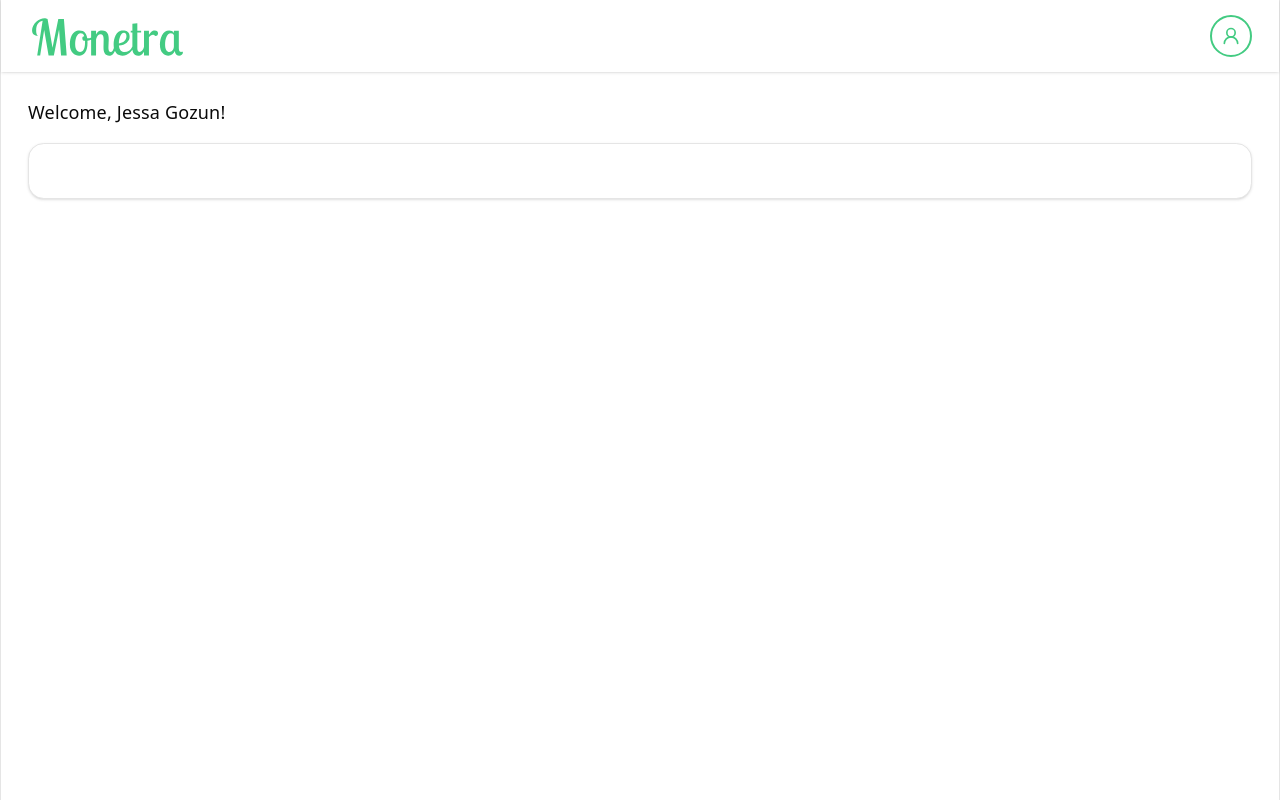
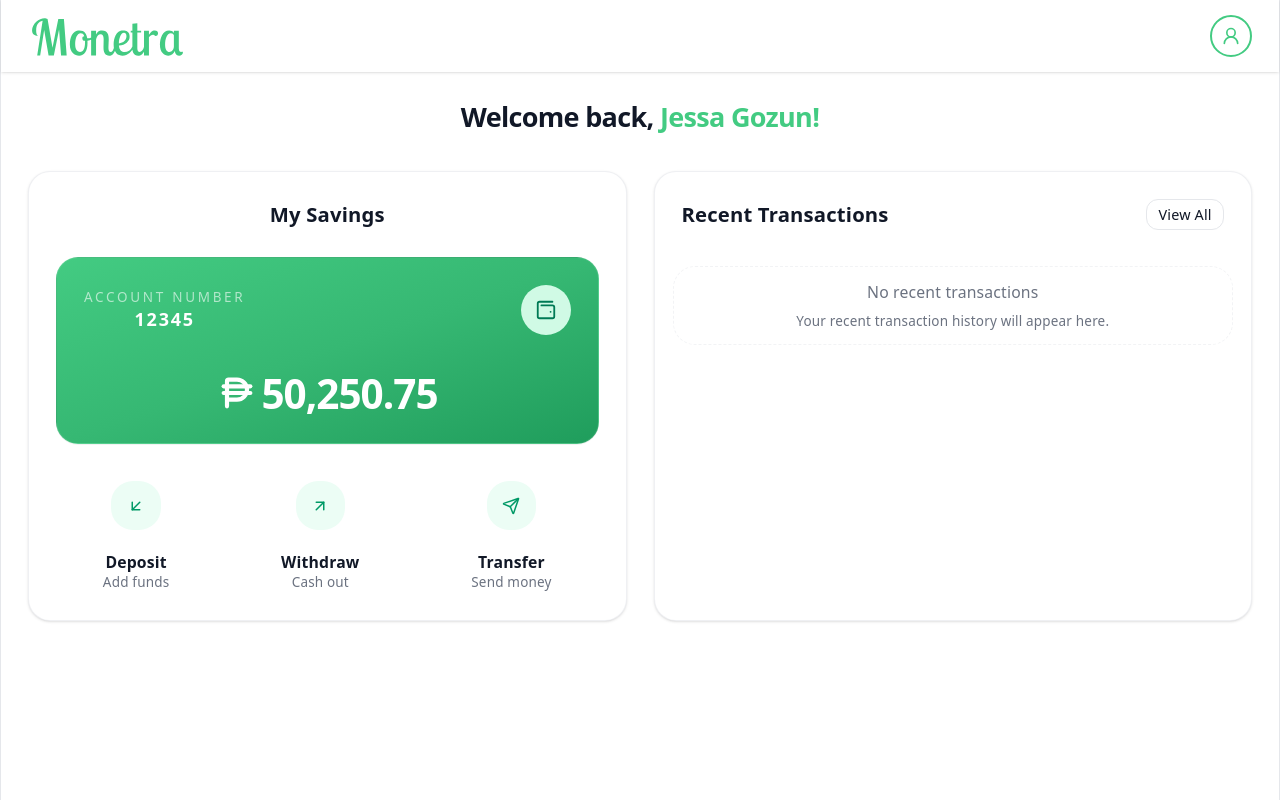
Before and after one commit to Solelyy/monetra-frontend, a React (Vite) app: page / in a window 1280 px wide. Built offline with nearby package versions, Linux system fonts and the light colour scheme.

Commit message:
feat/dashboard

```diff
--- a/src/components/layout/AppLayout.tsx
+++ b/src/components/layout/AppLayout.tsx
@@ -8,7 +8,7 @@ export default function AppLayout() {
         <Navbar />
       </header>
 
-      <main className="flex flex-col p-6 gap-4">
+      <main className="flex flex-col p-6 space-y-8">
         <Outlet />
       </main>
     </div>
--- /dev/null
+++ b/src/features/dashboard/components/Actions.tsx
@@ -0,0 +1,55 @@
+import { Button } from "@/components/ui/button";
+import { ArrowDownLeft, ArrowUpRight, Send } from "lucide-react";
+
+export default function Actions() {
+  const actions = [
+    {
+      icon: ArrowDownLeft,
+      label: "Deposit",
+      description: "Add funds",
+    },
+    {
+      icon: ArrowUpRight,
+      label: "Withdraw",
+      description: "Cash out",
+    },
+    {
+      icon: Send,
+      label: "Transfer",
+      description: "Send money",
+    },
+  ];
+
+  return (
+    <div className="flex justify-around gap-4">
+      {actions.map((action) => {
+        const Icon = action.icon;
+
+        return (
+          <Button
+            key={action.label}
+            variant="ghost"
+            className="h-auto flex-col rounded-2xl bg-transparent p-4 hover:bg-transparent"
+          >
+            <div className="flex h-11 w-11 items-center justify-center rounded-xl bg-emerald-50 transition-all duration-300 hover:scale-110 hover:bg-emerald-100 dark:bg-emerald-500/10 dark:hover:bg-emerald-500/20">
+              <Icon
+                size={20}
+                className="text-emerald-600 dark:text-emerald-400"
+              />
+            </div>
+
+            <div className="mt-3 text-center">
+              <p className="text-sm font-semibold text-foreground">
+                {action.label}
+              </p>
+
+              <p className="text-xs text-muted-foreground">
+                {action.description}
+              </p>
+            </div>
+          </Button>
+        );
+      })}
+    </div>
+  );
+}
--- /dev/null
+++ b/src/features/dashboard/components/CardAction.tsx
@@ -0,0 +1,31 @@
+import { Card, CardContent, CardHeader, CardTitle } from "@/components/ui/card";
+import CardAccount from "./CardDetails";
+import Actions from "./Actions";
+import type { AccountDetails } from "../types";
+
+export default function CardAction({
+  accountNumber,
+  accountBalance,
+}: AccountDetails) {
+  return (
+    <Card className="h-full max-h-100 border border-border/60 shadow-sm">
+      <CardHeader>
+        <CardTitle className="text-lg font-semibold">My Savings</CardTitle>
+      </CardHeader>
+
+      <CardContent className="flex flex-col space-y-4">
+        <div>
+          <CardAccount
+            accountNumber={accountNumber ?? 0}
+            accountBalance={accountBalance ?? 0}
+          />
+        </div>
+
+        {/*Actions */}
+        <div>
+          <Actions />
+        </div>
+      </CardContent>
+    </Card>
+  );
+}
--- /dev/null
+++ b/src/features/dashboard/components/CardDetails.tsx
@@ -0,0 +1,43 @@
+import { PhilippinePeso, Wallet2 } from "lucide-react";
+
+type Props = {
+  accountNumber: number;
+  accountBalance: number;
+};
+
+export default function CardDetails({ accountNumber, accountBalance }: Props) {
+  return (
+    <div className="flex flex-col gap-2 text-accent-foreground justify-center bg-background">
+      <div className="group relative w-full overflow-hidden rounded-xl border border-white/10 bg-linear-to-br from-[#43CB82] via-[#36b873] to-[#1f9d5c] p-6 text-white shadow-2xs">
+        <div className="relative z-10 flex h-full flex-col justify-between gap-8">
+          {/* Account Number */}
+          <div className="flex justify-between items-center">
+            <div>
+              <p className="text-xs uppercase tracking-[0.2em] text-white/60">
+                Account Number
+              </p>
+
+              <p className="mt-1 text-base font-semibold tracking-widest">
+                {accountNumber}
+              </p>
+            </div>
+
+            <div className="flex h-11 w-11 items-center justify-center rounded-2xl bg-emerald-100 text-emerald-700 dark:bg-emerald-500/15 dark:text-emerald-400">
+              <Wallet2 size={22} />
+            </div>
+          </div>
+
+          {/* Balance */}
+          <div className="mx-auto">
+            <div className="flex items-center gap-1">
+              <PhilippinePeso size={40} strokeWidth={2.5} />
+              <p className="text-4xl font-bold tracking-tight text-white">
+                {accountBalance.toLocaleString()}
+              </p>
+            </div>
+          </div>
+        </div>
+      </div>
+    </div>
+  );
+}
--- a/src/features/dashboard/components/Dashboard.tsx
+++ b/src/features/dashboard/components/Dashboard.tsx
@@ -1,7 +1,9 @@
 import { useEffect, useState } from "react";
 import { dashboardApi } from "../dashboardApi";
 import type { AccountDetails } from "../types";
-import { Card } from "@/components/ui/card";
+import CardAction from "./CardAction";
+import Greeting from "./Greeting";
+import RecentTransactions from "./RecentTransactions";
 
 export default function Dashboard() {
   const [account, setAccount] = useState<AccountDetails | null>(null);
@@ -17,11 +19,23 @@ export default function Dashboard() {
 
   return (
     <>
-      <div className="text-left">{`Welcome, ${account?.accountName}!`}</div>
+      <Greeting name={account?.accountName} />
+      <div className="flex flex-col md:flex-row gap-4 md:gap-6">
+        {/*Card & Actions */}
+        <div className="flex-1">
+          <CardAction
+            accountBalance={account?.accountBalance}
+            accountNumber={account?.accountNumber}
+          />
+        </div>
 
-      <Card>
-        <div className=""></div>
-      </Card>
+        {/*Recent Transactions*/}
+        <div className="flex-1">
+          <RecentTransactions
+            recentTransactions={account?.recentTransactions}
+          />
+        </div>
+      </div>
     </>
   );
 }
--- /dev/null
+++ b/src/features/dashboard/components/Greeting.tsx
@@ -0,0 +1,13 @@
+type Props = {
+  name?: string;
+};
+export default function Greeting({ name }: Props) {
+  return (
+    <div>
+      <p className="text-2xl font-bold tracking-tight text-foreground">
+        Welcome back, <span className="text-primary">{name}</span>
+        <span className="text-primary">!</span>
+      </p>
+    </div>
+  );
+}
--- /dev/null
+++ b/src/features/dashboard/components/RecentTransactions.tsx
@@ -0,0 +1,118 @@
+import {
+  ArrowDownLeft,
+  ArrowUpRight,
+  ArrowRightLeft,
+  Send,
+} from "lucide-react";
+
+import { Card, CardContent, CardHeader, CardTitle } from "@/components/ui/card";
+
+import { Button } from "@/components/ui/button";
+import type { Transaction } from "../types";
+
+type RecentTransactionsProps = {
+  recentTransactions?: Transaction[];
+};
+
+export default function RecentTransactions({
+  recentTransactions,
+}: RecentTransactionsProps) {
+  const getTransactionIcon = (type: Transaction["type"]) => {
+    switch (type) {
+      case "DEPOSIT":
+        return ArrowDownLeft;
+      case "WITHDRAW":
+        return ArrowUpRight;
+      case "TRANSFER":
+        return Send;
+      default:
+        return ArrowRightLeft;
+    }
+  };
+
+  const hasTransactions = (recentTransactions?.length ?? 0) > 0;
+
+  return (
+    <Card className="flex h-full max-h-100 flex-col border border-border/60 shadow-sm">
+      <CardHeader className="flex flex-row items-center justify-between">
+        <CardTitle className="text-lg font-semibold">
+          Recent Transactions
+        </CardTitle>
+
+        <Button variant="outline" size="sm">
+          View All
+        </Button>
+      </CardHeader>
+
+      <CardContent className="flex-1 space-y-4 overflow-y-auto p-4 [&::-webkit-scrollbar]:w-1 [&::-webkit-scrollbar-thumb]:bg-border">
+        {/* EMPTY STATE */}
+        {!hasTransactions && (
+          <div className="flex text-center items-center justify-between rounded-xl border border-dashed border-border/50 p-3">
+            <div className="flex flex-col mx-auto gap-2">
+              <p className="text-sm font-medium text-muted-foreground">
+                No recent transactions
+              </p>
+
+              <p className="text-xs text-muted-foreground">
+                Your recent transaction history will appear here.
+              </p>
+            </div>
+          </div>
+        )}
+
+        {/* TRANSACTIONS LIST */}
+        {hasTransactions &&
+          recentTransactions!.map((transaction) => {
+            const Icon = getTransactionIcon(transaction.type);
+            const isDeposit = transaction.type === "DEPOSIT";
+
+            return (
+              <div
+                key={transaction.id}
+                className="flex items-center justify-between rounded-2xl border border-border/50 p-3 transition-colors hover:bg-muted/40"
+              >
+                <div className="flex items-center gap-3">
+                  <div className="flex h-11 w-11 items-center justify-center rounded-xl bg-emerald-50 dark:bg-emerald-500/10">
+                    <Icon
+                      size={20}
+                      className="text-emerald-600 dark:text-emerald-400"
+                    />
+                  </div>
+
+                  <div>
+                    <p className="text-sm font-semibold text-foreground">
+                      {transaction.description}
+                    </p>
+
+                    <p className="text-xs text-muted-foreground">
+                      {new Date(transaction.timestamp).toLocaleDateString(
+                        "en-PH",
+                        {
+                          month: "short",
+                          day: "numeric",
+                          year: "numeric",
+                        },
+                      )}
+                    </p>
+                  </div>
+                </div>
+
+                <p
+                  className={`text-sm font-semibold ${
+                    isDeposit
+                      ? "text-emerald-600 dark:text-emerald-400"
+                      : "text-foreground"
+                  }`}
+                >
+                  {isDeposit ? "+" : "-"}₱
+                  {transaction.amount.toLocaleString("en-PH", {
+                    minimumFractionDigits: 2,
+                  })}
+                </p>
+              </div>
+            );
+          })}
+      </CardContent>
+    </Card>
+  );
+}
--- a/src/features/dashboard/types.ts
+++ b/src/features/dashboard/types.ts
@@ -1,15 +1,14 @@
 export type Transaction = {
   id: string;
-  type: "deposit" | "withdraw" | "transfer";
+  type: "DEPOSIT" | "WITHDRAW" | "TRANSFER";
   amount: number;
   description: string;
   timestamp: string;
-  status: "completed" | "pending" | "failed";
 };
 
 export type AccountDetails = {
-  accountNumber: number;
-  accountName: string;
-  accountBalance: number;
-  recentTransactions: Transaction[];
+  accountNumber?: number;
+  accountName?: string;
+  accountBalance?: number;
+  recentTransactions?: Transaction[];
 };
--- a/src/index.css
+++ b/src/index.css
@@ -6,18 +6,18 @@
 @custom-variant dark (&:is(.dark *));
 
 :root {
-  --text: #6b6375;
-  --text-h: #08060d;
-  --bg: #fff;
-  --border: oklch(0.922 0 0);
-  --code-bg: #f4f3ec;
-  --accent: oklch(0.97 0 0);
-  --accent-bg: rgba(170, 59, 255, 0.1);
-  --accent-border: rgba(170, 59, 255, 0.5);
-  --social-bg: rgba(244, 243, 236, 0.5);
+  /* CUSTOM APP COLORS */
+  --text: #4b5563;
+  --text-h: #111827;
+  --bg: #ffffff;
+
+  --code-bg: #f3f4f6;
+  --social-bg: rgba(243, 244, 246, 0.6);
+
   --shadow:
-    rgba(0, 0, 0, 0.1) 0 10px 15px -3px, rgba(0, 0, 0, 0.05) 0 4px 6px -2px;
+    rgba(0, 0, 0, 0.08) 0 10px 15px -3px, rgba(0, 0, 0, 0.04) 0 4px 6px -2px;
 
+  /* TYPOGRAPHY */
   --sans: system-ui, "Segoe UI", Roboto, sans-serif;
   --heading: system-ui, "Segoe UI", Roboto, sans-serif;
   --mono: ui-monospace, Consolas, monospace;
@@ -36,86 +36,122 @@
     font-size: 16px;
   }
 
-  --background: oklch(1 0 0);
+  /* SHADCN THEME TOKENS */
 
-  --foreground: oklch(0.145 0 0);
+  --background: #ffffff;
+  --foreground: #111827;
 
-  --card: oklch(1 0 0);
+  --card: #ffffff;
+  --card-foreground: #111827;
 
-  --card-foreground: oklch(0.145 0 0);
+  --popover: #ffffff;
+  --popover-foreground: #111827;
 
-  --popover: oklch(1 0 0);
+  /* BRAND */
+  --primary: #43cb82;
+  --primary-foreground: #ffffff;
 
-  --popover-foreground: oklch(0.145 0 0);
+  --secondary: #ecfdf3;
+  --secondary-foreground: #166534;
 
-  --primary: oklch(0.205 0 0);
+  --muted: #f3f4f6;
+  --muted-foreground: #6b7280;
 
-  --primary-foreground: oklch(0.985 0 0);
+  --accent: #dff8ea;
+  --accent-foreground: #166534;
 
-  --secondary: oklch(0.97 0 0);
+  --destructive: #ef4444;
 
-  --secondary-foreground: oklch(0.205 0 0);
+  --border: #e5e7eb;
+  --input: #e5e7eb;
 
-  --muted: oklch(0.97 0 0);
+  --ring: #43cb82;
 
-  --muted-foreground: oklch(0.556 0 0);
+  /* CHARTS */
+  --chart-1: #43cb82;
+  --chart-2: #2fb76f;
+  --chart-3: #1f9d5c;
+  --chart-4: #15803d;
+  --chart-5: #166534;
 
-  --accent-foreground: oklch(0.205 0 0);
+  /* RADIUS */
+  --radius: 0.875rem;
 
-  --destructive: oklch(0.577 0.245 27.325);
+  /* SIDEBAR */
+  --sidebar: #ffffff;
+  --sidebar-foreground: #111827;
 
-  --input: oklch(0.922 0 0);
+  --sidebar-primary: #43cb82;
+  --sidebar-primary-foreground: #ffffff;
 
-  --ring: oklch(0.708 0 0);
+  --sidebar-accent: #ecfdf3;
+  --sidebar-accent-foreground: #166534;
 
-  --chart-1: oklch(0.87 0 0);
-
-  --chart-2: oklch(0.556 0 0);
-
-  --chart-3: oklch(0.439 0 0);
-
-  --chart-4: oklch(0.371 0 0);
-
-  --chart-5: oklch(0.269 0 0);
-
-  --radius: 0.625rem;
-
-  --sidebar: oklch(0.985 0 0);
-
-  --sidebar-foreground: oklch(0.145 0 0);
-
-  --sidebar-primary: oklch(0.205 0 0);
-
-  --sidebar-primary-foreground: oklch(0.985 0 0);
-
-  --sidebar-accent: oklch(0.97 0 0);
-
-  --sidebar-accent-foreground: oklch(0.205 0 0);
-
-  --sidebar-border: oklch(0.922 0 0);
-
-  --sidebar-ring: oklch(0.708 0 0);
+  --sidebar-border: #e5e7eb;
+  --sidebar-ring: #43cb82;
 }
 
-@media (prefers-color-scheme: dark) {
-  :root {
-    --text: #9ca3af;
-    --text-h: #f3f4f6;
-    --bg: #16171d;
-    --border: #2e303a;
-    --code-bg: #1f2028;
-    --accent: #c084fc;
-    --accent-bg: rgba(192, 132, 252, 0.15);
-    --accent-border: rgba(192, 132, 252, 0.5);
-    --social-bg: rgba(47, 48, 58, 0.5);
-    --shadow:
-      rgba(0, 0, 0, 0.4) 0 10px 15px -3px, rgba(0, 0, 0, 0.25) 0 4px 6px -2px;
-  }
+/* DARK MODE */
 
-  #social .button-icon {
-    filter: invert(1) brightness(2);
-  }
+.dark {
+  --text: #cbd5e1;
+  --text-h: #f8fafc;
+  --bg: #0f172a;
+
+  --code-bg: #111827;
+  --social-bg: rgba(30, 41, 59, 0.6);
+
+  --shadow:
+    rgba(0, 0, 0, 0.4) 0 10px 15px -3px, rgba(0, 0, 0, 0.2) 0 4px 6px -2px;
+
+  --background: #0f172a;
+  --foreground: #f8fafc;
+
+  --card: #111827;
+  --card-foreground: #f8fafc;
+
+  --popover: #111827;
+  --popover-foreground: #f8fafc;
+
+  --primary: #43cb82;
+  --primary-foreground: #052e16;
+
+  --secondary: #1e293b;
+  --secondary-foreground: #f8fafc;
+
+  --muted: #1e293b;
+  --muted-foreground: #94a3b8;
+
+  --accent: #123524;
+  --accent-foreground: #86efac;
+
+  --destructive: #f87171;
+
+  --border: rgba(255, 255, 255, 0.1);
+  --input: rgba(255, 255, 255, 0.12);
+
+  --ring: #43cb82;
+
+  --chart-1: #43cb82;
+  --chart-2: #34d399;
+  --chart-3: #10b981;
+  --chart-4: #059669;
+  --chart-5: #047857;
+
+  --sidebar: #111827;
+  --sidebar-foreground: #f8fafc;
+
+  --sidebar-primary: #43cb82;
+  --sidebar-primary-foreground: #052e16;
+
+  --sidebar-accent: #123524;
+  --sidebar-accent-foreground: #86efac;
+
+  --sidebar-border: rgba(255, 255, 255, 0.1);
+  --sidebar-ring: #43cb82;
 }
+
+/* ROOT */
 
 #root {
   max-width: 100%;
@@ -128,57 +164,82 @@
   box-sizing: border-box;
 }
 
+/* BASE */
+
+html {
+  font-family: "Geist Variable", sans-serif;
+}
+
 body {
   margin: 0;
+  background: var(--background);
+  color: var(--foreground);
+  text-rendering: optimizeLegibility;
+  -webkit-font-smoothing: antialiased;
 }
 
+/* TYPOGRAPHY */
+
 h1,
-h2 {
+h2,
+h3,
+h4,
+h5,
+h6 {
   font-family: var(--heading);
-  font-weight: 500;
+  font-weight: 600;
   color: var(--text-h);
+  letter-spacing: -0.03em;
 }
 
 h1 {
   font-size: 56px;
-  letter-spacing: -1.68px;
+  line-height: 1;
   margin: 32px 0;
+
   @media (max-width: 1024px) {
-    font-size: 36px;
+    font-size: 38px;
     margin: 20px 0;
   }
 }
+
 h2 {
   font-size: 24px;
   line-height: 118%;
-  letter-spacing: -0.24px;
   margin: 0 0 8px;
+
   @media (max-width: 1024px) {
     font-size: 20px;
   }
 }
+
 p {
   margin: 0;
 }
+
+/* CODE */
 
 code,
 .counter {
   font-family: var(--mono);
   display: inline-flex;
-  border-radius: 4px;
+  border-radius: 6px;
   color: var(--text-h);
 }
 
 code {
-  font-size: 15px;
+  font-size: 14px;
   line-height: 135%;
   padding: 4px 8px;
   background: var(--code-bg);
 }
 
+/* TAILWIND THEME MAPPING */
+
 @theme inline {
   --font-heading: var(--font-sans);
   --font-sans: "Geist Variable", sans-serif;
+
   --color-sidebar-ring: var(--sidebar-ring);
   --color-sidebar-border: var(--sidebar-border);
   --color-sidebar-accent-foreground: var(--sidebar-accent-foreground);
@@ -187,29 +248,40 @@ code {
   --color-sidebar-primary: var(--sidebar-primary);
   --color-sidebar-foreground: var(--sidebar-foreground);
   --color-sidebar: var(--sidebar);
+
   --color-chart-5: var(--chart-5);
   --color-chart-4: var(--chart-4);
   --color-chart-3: var(--chart-3);
   --color-chart-2: var(--chart-2);
   --color-chart-1: var(--chart-1);
+
   --color-ring: var(--ring);
   --color-input: var(--input);
   --color-border: var(--border);
+
   --color-destructive: var(--destructive);
+
   --color-accent-foreground: var(--accent-foreground);
   --color-accent: var(--accent);
+
   --color-muted-foreground: var(--muted-foreground);
   --color-muted: var(--muted);
+
   --color-secondary-foreground: var(--secondary-foreground);
   --color-secondary: var(--secondary);
+
   --color-primary-foreground: var(--primary-foreground);
   --color-primary: var(--primary);
+
   --color-popover-foreground: var(--popover-foreground);
   --color-popover: var(--popover);
+
   --color-card-foreground: var(--card-foreground);
   --color-card: var(--card);
+
   --color-foreground: var(--foreground);
   --color-background: var(--background);
+
   --radius-sm: calc(var(--radius) * 0.6);
   --radius-md: calc(var(--radius) * 0.8);
   --radius-lg: var(--radius);
@@ -219,47 +291,17 @@ code {
   --radius-4xl: calc(var(--radius) * 2.6);
 }
 
-.dark {
-  --background: oklch(0.145 0 0);
-  --foreground: oklch(0.985 0 0);
-  --card: oklch(0.205 0 0);
-  --card-foreground: oklch(0.985 0 0);
-  --popover: oklch(0.205 0 0);
-  --popover-foreground: oklch(0.985 0 0);
-  --primary: oklch(0.922 0 0);
-  --primary-foreground: oklch(0.205 0 0);
-  --secondary: oklch(0.269 0 0);
-  --secondary-foreground: oklch(0.985 0 0);
-  --muted: oklch(0.269 0 0);
-  --muted-foreground: oklch(0.708 0 0);
-  --accent: oklch(0.269 0 0);
-  --accent-foreground: oklch(0.985 0 0);
-  --destructive: oklch(0.704 0.191 22.216);
-  --border: oklch(1 0 0 / 10%);
-  --input: oklch(1 0 0 / 15%);
-  --ring: oklch(0.556 0 0);
-  --chart-1: oklch(0.87 0 0);
-  --chart-2: oklch(0.556 0 0);
-  --chart-3: oklch(0.439 0 0);
-  --chart-4: oklch(0.371 0 0);
-  --chart-5: oklch(0.269 0 0);
-  --sidebar: oklch(0.205 0 0);
-  --sidebar-foreground: oklch(0.985 0 0);
-  --sidebar-primary: oklch(0.488 0.243 264.376);
-  --sidebar-primary-foreground: oklch(0.985 0 0);
-  --sidebar-accent: oklch(0.269 0 0);
-  --sidebar-accent-foreground: oklch(0.985 0 0);
-  --sidebar-border: oklch(1 0 0 / 10%);
-  --sidebar-ring: oklch(0.556 0 0);
-}
+/* TAILWIND BASE */
 
 @layer base {
   * {
     @apply border-border outline-ring/50;
   }
+
   body {
-    @apply bg-background text-foreground;
+    @apply bg-background text-foreground antialiased;
   }
+
   html {
     @apply font-sans;
   }
```
Also changed, not shown: src/features/dashboard/dashboardApi.ts (+35 -40 lines).
